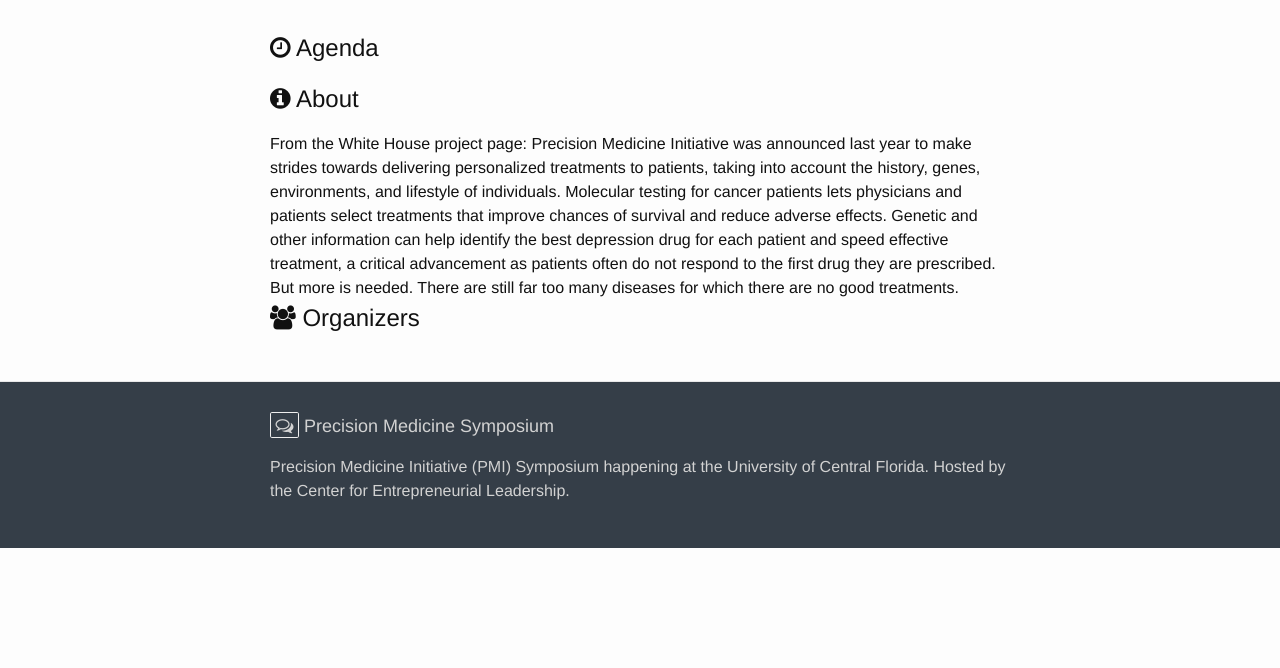
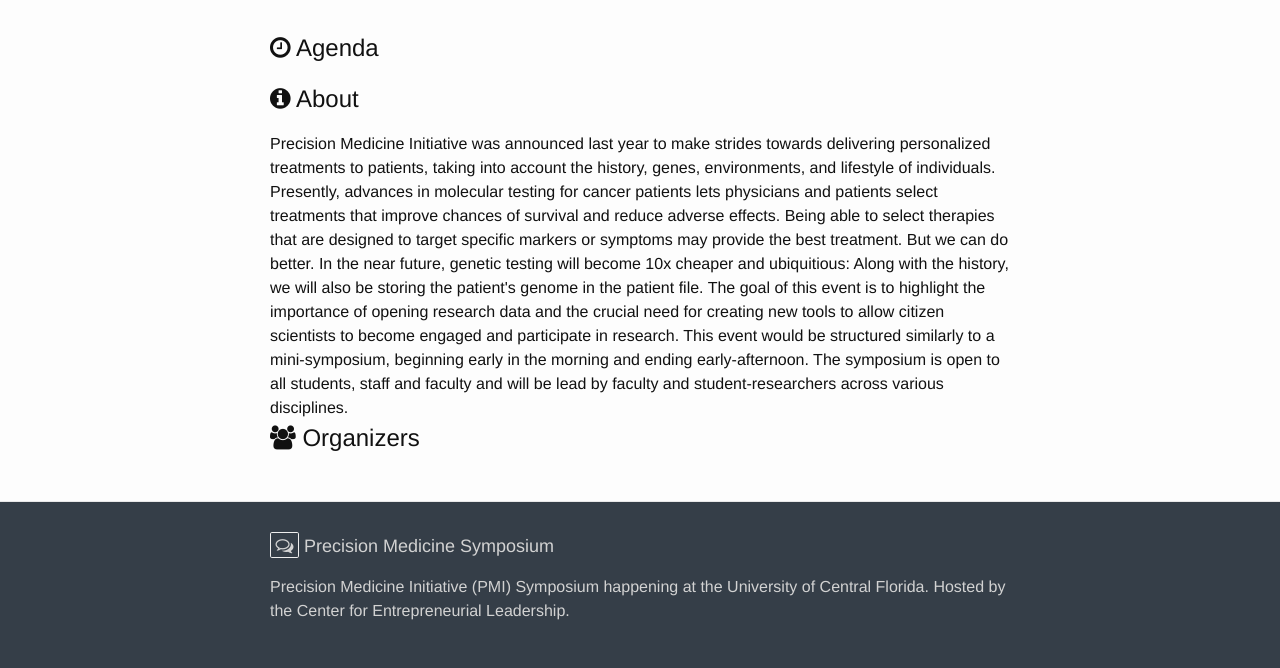
Before and after one commit to dhillonv10/pmi, a Jekyll site: the page built from index.html, in a window 1280 px wide. Shown: the part 383-1051 px from the top of the page. Built offline with Jekyll 4.4.1, drawn with Linux system fonts in a browser that asks for light colours; nearby versions of some CDN libraries; before the commit the page ends 931 px from its top, so only the background shows below that.

Commit message:
adding new information

```diff
--- a/_includes/about.md
+++ b/_includes/about.md
@@ -1,2 +1,3 @@
-From the White House project page:
-Precision Medicine Initiative was announced last year to make strides towards delivering personalized treatments to patients, taking into account the history, genes, environments, and lifestyle of individuals. Molecular testing for cancer patients lets physicians and patients select treatments that improve chances of survival and reduce adverse effects. Genetic and other information can help identify the best depression drug for each patient and speed effective treatment, a critical advancement as patients often do not respond to the first drug they are prescribed. But more is needed. There are still far too many diseases for which there are no good treatments.
+Precision Medicine Initiative was announced last year to make strides towards delivering personalized treatments to patients, taking into account the history, genes, environments, and lifestyle of individuals. Presently, advances in molecular testing for cancer patients lets physicians and patients select treatments that improve chances of survival and reduce adverse effects. Being able to select therapies that are designed to target specific markers or symptoms may provide the best treatment. But we can do better. In the near future, genetic testing will become 10x cheaper and ubiquitious: Along with the history, we will also be storing the patient's genome in the patient file.
+
+The goal of this event is to highlight the importance of opening research data and the crucial need for creating new tools to allow citizen scientists to become engaged and participate in research. This event would be structured similarly to a mini-symposium, beginning early in the morning and ending early-afternoon. The symposium is open to all students, staff and faculty and will be lead by faculty and student-researchers across various disciplines.
```
